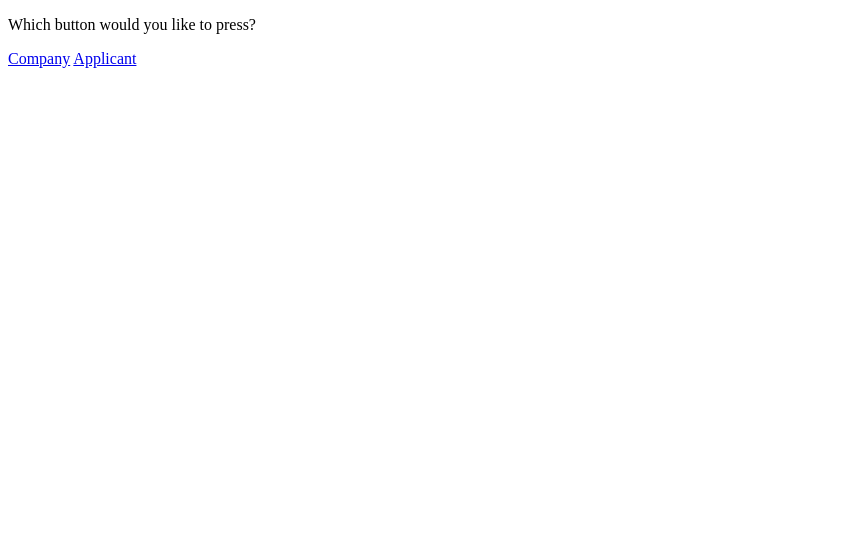
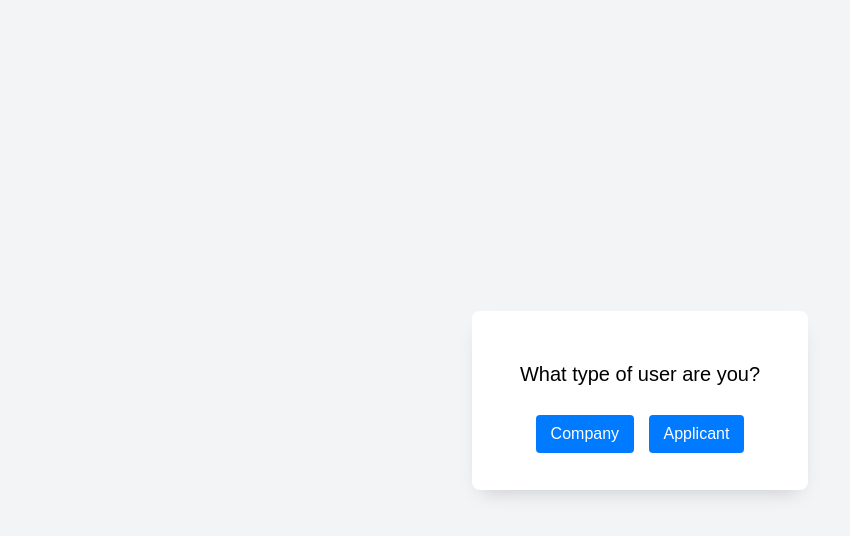
Before and after one commit to TateSamuD/HackISUv2_TNT, a plain HTML site: page html/login_pre.html in a window 1280 px wide. Shown: the whole page, without its empty margins (0-850 px from the left). Drawn offline with Linux system fonts and the light colour scheme.

Commit message:
updated style for login_pre.css

```diff
--- a/css/login_pre.css
+++ b/css/login_pre.css
@@ -0,0 +1,40 @@
+/* login_pre.css */
+
+body {
+    font-family: 'Poppins', sans-serif;
+    background-color: #f3f4f6;
+    display: flex;
+    align-items: center;
+    justify-content: center;
+    height: 100vh;
+    margin: 0;
+}
+
+.container {
+    background: #fff;
+    padding: 2rem 3rem;
+    border-radius: 8px;
+    box-shadow: 0px 10px 20px -10px rgba(0, 0, 0, 0.2);
+    text-align: center;  /* Center the text inside the container */
+}
+
+p {
+    font-size: 1.25rem;
+    margin-bottom: 1.5rem;
+}
+
+.button {
+    display: inline-block;
+    background-color: #007bff;
+    color: white;
+    padding: 10px 15px;
+    margin: 5px;
+    border: none;
+    border-radius: 4px;
+    text-decoration: none;  /* Remove the underline from the link */
+    transition: background-color 0.2s;
+}
+
+.button:hover {
+    background-color: #0056b3;
+}
--- a/html/login_pre.html
+++ b/html/login_pre.html
@@ -5,12 +5,14 @@
     <meta charset="UTF-8">
     <meta name="viewport" content="width=device-width, initial-scale=1.0">
     <title>Document</title>
+    <link rel="stylesheet" href="../css/login_pre.css">
+
 </head>
 
-<body>
-    <p>Which button would you like to press?</p>
+<div class="container">  <!-- Add this container div -->
+    <p>What type of user are you?</p>
     <a href="/html/login_company.html" class="button">Company</a>
     <a href="/html/login_applicant.html" class="button">Applicant</a>
-</body>
+</div>
 
 </html>
```
